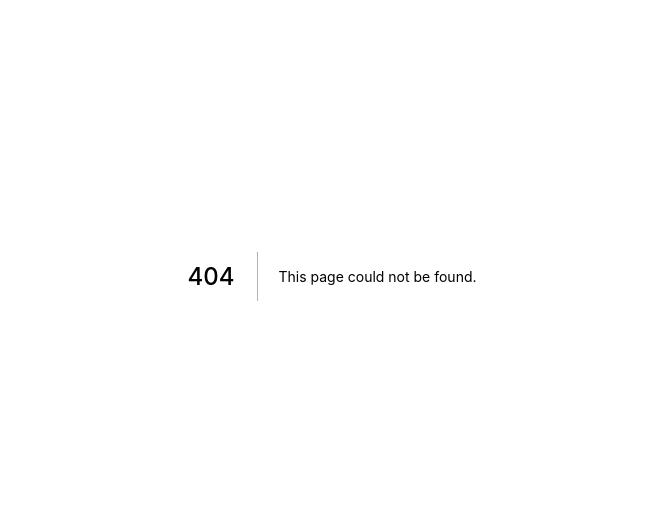
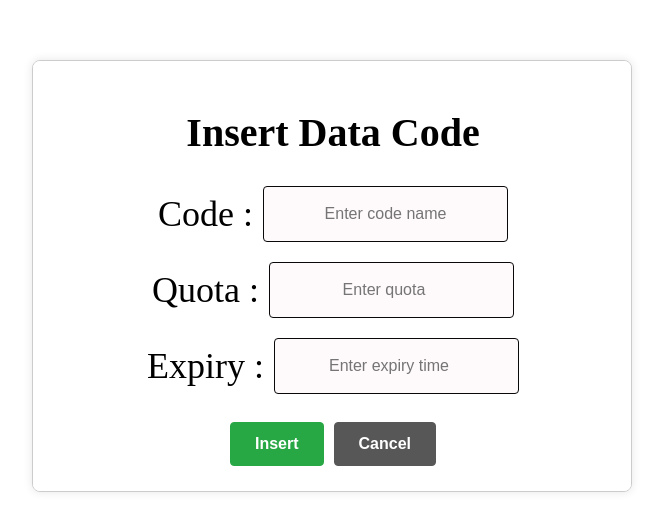
Before and after one commit to archamplamp/payment-ui-main, a Next.js app: page /admin/insert-code in a window 1280 px wide. Before the commit this address had no page. Shown: the part 124-654 px from the top of the page, without its empty margins (308-971 px from the left). Built offline with nearby package versions, Linux system fonts and the light colour scheme; a web font is replaced by a local one.

Commit message:
add service insert data code

```diff
--- /dev/null
+++ b/pages/admin/insert-code.tsx
@@ -0,0 +1,109 @@
+import Router from 'next/router'
+import Style from './insertCode.module.scss'
+import { useState } from 'react'
+import axios from 'axios'
+import config from '../../config/index'
+
+const InsertCodeService = (): JSX.Element => {
+  const [inputDataCode, setInputDataCode] = useState<string>('')
+  const [inputDataQuota, setInputDataQuota] = useState<number | ''>('') // Initialize as number or empty string
+  const [inputDataExpireTime, setInputDataExpireTime] = useState<number | ''>('')
+  const [error, setError] = useState<string | null>(null)
+
+  console.log({ inputDataCode, inputDataQuota })
+
+  const adminInsertDataCode = async (): Promise<void> => {
+    try {
+      // Validate that quota is a number and not negative
+      const quotaValue = Number(inputDataQuota)
+      const expireTimeValue = Number(inputDataExpireTime)
+
+      if (isNaN(quotaValue) || quotaValue < 0) {
+        setError('Quota must be a non-negative number')
+        return
+      }
+
+      if (isNaN(expireTimeValue) || expireTimeValue < 0) {
+        setError('Expire Time must be a non-negative number')
+        return
+      }
+      // Clear previous errors
+      setError(null)
+      const dataCreate = {
+        codePackage: inputDataCode,
+        quota: Number(inputDataQuota),
+        gobbet: Number(inputDataExpireTime)
+      }
+      const token = localStorage.getItem('token')
+      const apiUrl = `${config.ApiPath}/create-code-package`
+      const response = await axios.post(apiUrl, dataCreate, {
+        headers: {
+          'Content-Type': 'application/json',
+          token: `${token}`
+        }
+      })
+      console.log('--> LOG', { response })
+      if (response.status === 200) {
+        const responseData = response.data
+        console.log(responseData)
+        if (responseData.res_code === '0000') {
+          Router.push('/admin/code')
+        } else {
+          Router.push('/admin/insert-code')
+        }
+      } else {
+        // Handle errors if the API request was not successful
+        console.error('API request failed')
+        Router.push('/admin/insert-code')
+      }
+    } catch (error) {
+      console.error('Error sending API request', error)
+    }
+  }
+
+  const adminCode = (): void => {
+    Router.push('/admin/code')
+  }
+
+  return (
+    <div className={Style['container']}>
+      <div className={Style['_item-center']}>
+        <div className={Style['_card']}>
+          <div className={Style['_modal']}>
+            <h2 className={`${Style['title']} ${Style['_item-center']}`}>Insert Data Code </h2>
+            <form>
+              <div className={Style['_item-center-code']}>
+                <label htmlFor="code">Code :</label>
+                <input type="text" id="code" name="code" placeholder="Enter code name" value={inputDataCode} onChange={e => setInputDataCode(e.target.value)} className={Style['tax-box']} />
+              </div>
+              <div className={Style['_item-center-code']}>
+                <label htmlFor="quota">Quota :</label>
+                <input type="number" id="quota" name="quota" placeholder="Enter quota" value={inputDataQuota} onChange={e => setInputDataQuota(e.target.value)} className={Style['tax-box']} />
+              </div>
+              <div className={Style['_item-center-code']}>
+                <label htmlFor="quota">Expiry :</label>
+                <input type="number" id="expiry" name="expiry" placeholder="Enter expiry time" value={inputDataExpireTime} onChange={e => setInputDataExpireTime(e.target.value)} className={Style['tax-box']} />
+              </div>
+              {error && <div className={Style['error-message']}>{error}</div>}
+              <div>
+                <br></br>
+              </div>
+              <div className={Style['_item-center']}>
+                <div className={Style['button-container']}>
+                  <button type="button" className={Style['send-btn']} onClick={() => adminInsertDataCode()}>
+                    Insert
+                  </button>
+                  <button type="button" className={Style['cancel-button']} onClick={() => adminCode()}>
+                    Cancel
+                  </button>
+                </div>
+              </div>
+            </form>
+          </div>
+        </div>
+      </div>
+    </div>
+  )
+}
+
+export default InsertCodeService
--- /dev/null
+++ b/pages/admin/insertCode.module.scss
@@ -0,0 +1,124 @@
+/* In your CSS module (Style) */
+.title {
+  font-size: 40px;
+  margin-bottom: 20px;
+}
+
+._card {
+  border: 1px solid #ccc;
+  border-radius: 8px;
+  box-shadow: 0 0 10px rgba(0, 0, 0, 0.1);
+  overflow: hidden;
+  max-width: 600px;
+  width: 100%;
+  background-color: #fff; /* Added background color */
+}
+
+/* Updated styling for labels and textboxes */
+.input-container {
+  display: flex;
+  flex-direction: column;
+  margin-bottom: 10px;
+}
+
+.label {
+  margin-bottom: 5px;
+  font-size: 16px;
+}
+
+.tax-box {
+  display: block;
+  padding: 18px;
+  font-size: 16px;
+  text-align: center;
+  color: #090909;
+  background-color: #fef9fa;
+  border: 1px solid #090909;
+  border-radius: 4px;
+  margin-top: 10px;
+  margin-bottom: 10px;
+}
+
+.button-container {
+  display: block;
+  margin-bottom: 10px; /* Added margin for better spacing */
+}
+
+.send-btn,
+.cancel-button {
+  display: inline;
+  padding: 12px 24px; /* Adjusted padding for better button size */
+  font-size: 16px;
+  font-weight: bold;
+  text-align: center;
+  text-decoration: none;
+  cursor: pointer;
+  border-radius: 4px;
+  transition: background-color 0.3s;
+}
+
+.send-btn {
+  margin-right: 10px;
+  border: 1px solid #28a745;
+  color: #ffffff;
+  background-color: #28a745;
+}
+
+.send-btn:hover {
+  background-color: #0056b3;
+}
+
+.cancel-button {
+  border: 1px solid #585757;
+  color: #ffffff;
+  background-color: #585757;
+}
+
+.cancel-button:hover {
+  background-color: #bd2130;
+}
+
+.container {
+  text-align: center;
+}
+
+.img-index {
+  width: 95%;
+}
+
+._modal {
+  width: 600px;
+  max-height: 600px;
+  padding: 15px;
+  color: black;
+  background-color: white;
+}
+
+._item-center {
+  display: flex;
+  flex-direction: column;
+  justify-content: center;
+  align-items: center;
+}
+._item-center-code {
+  display: flex;
+  flex-direction: row; /* Set to row for horizontal alignment */
+  justify-content: center;
+  align-items: center;
+}
+._item-center-code label {
+  margin-right: 10px; /* Add margin for spacing between label and input */
+  font-size: 36px; /* Set the font size for the label */
+}
+
+
+._tab {
+  border-radius: 10px;
+  padding: 10px;
+  background-color: rgb(220, 220, 220);
+  cursor: pointer;
+
+  &:hover {
+    background-color: rgb(190, 190, 190);
+  }
+}
```
